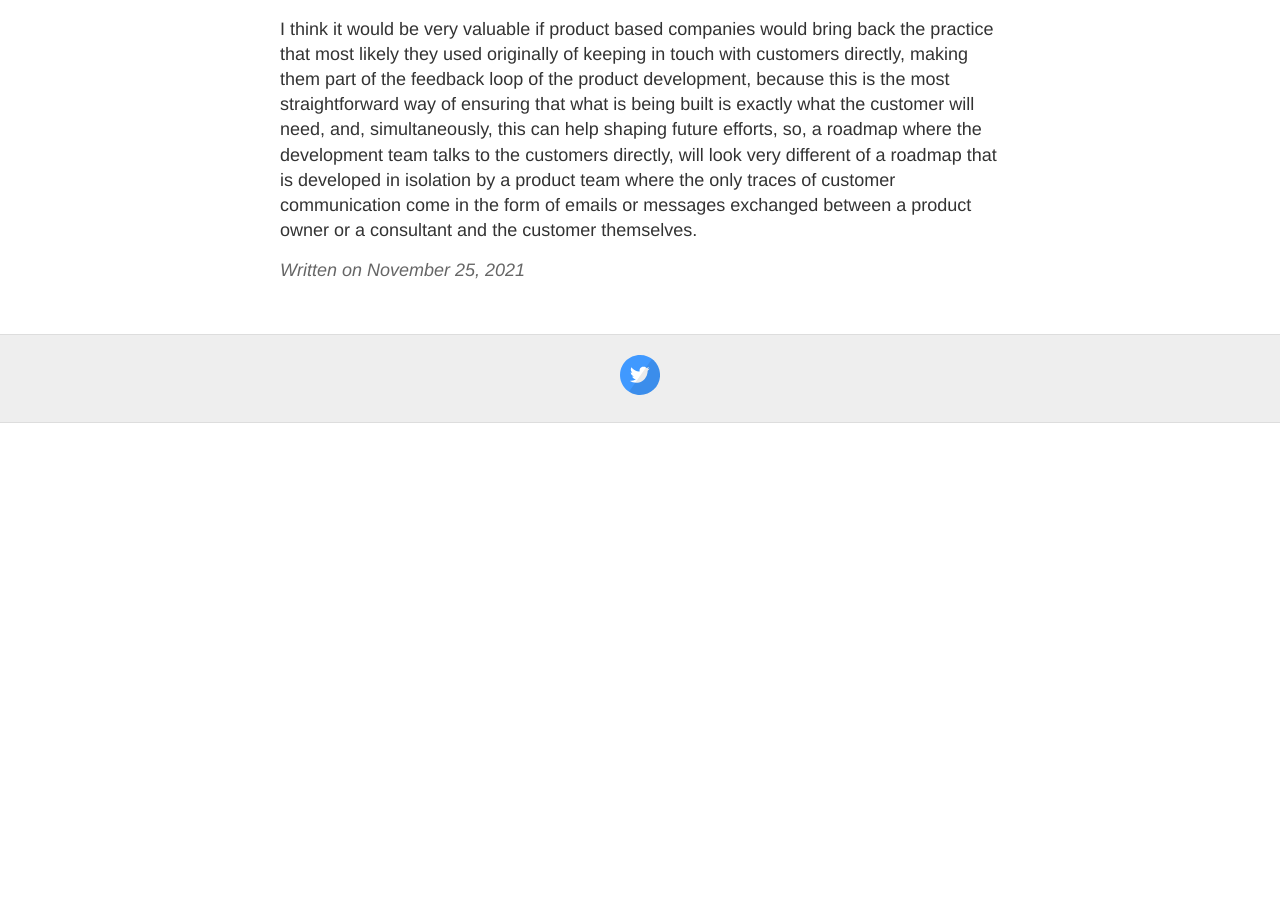
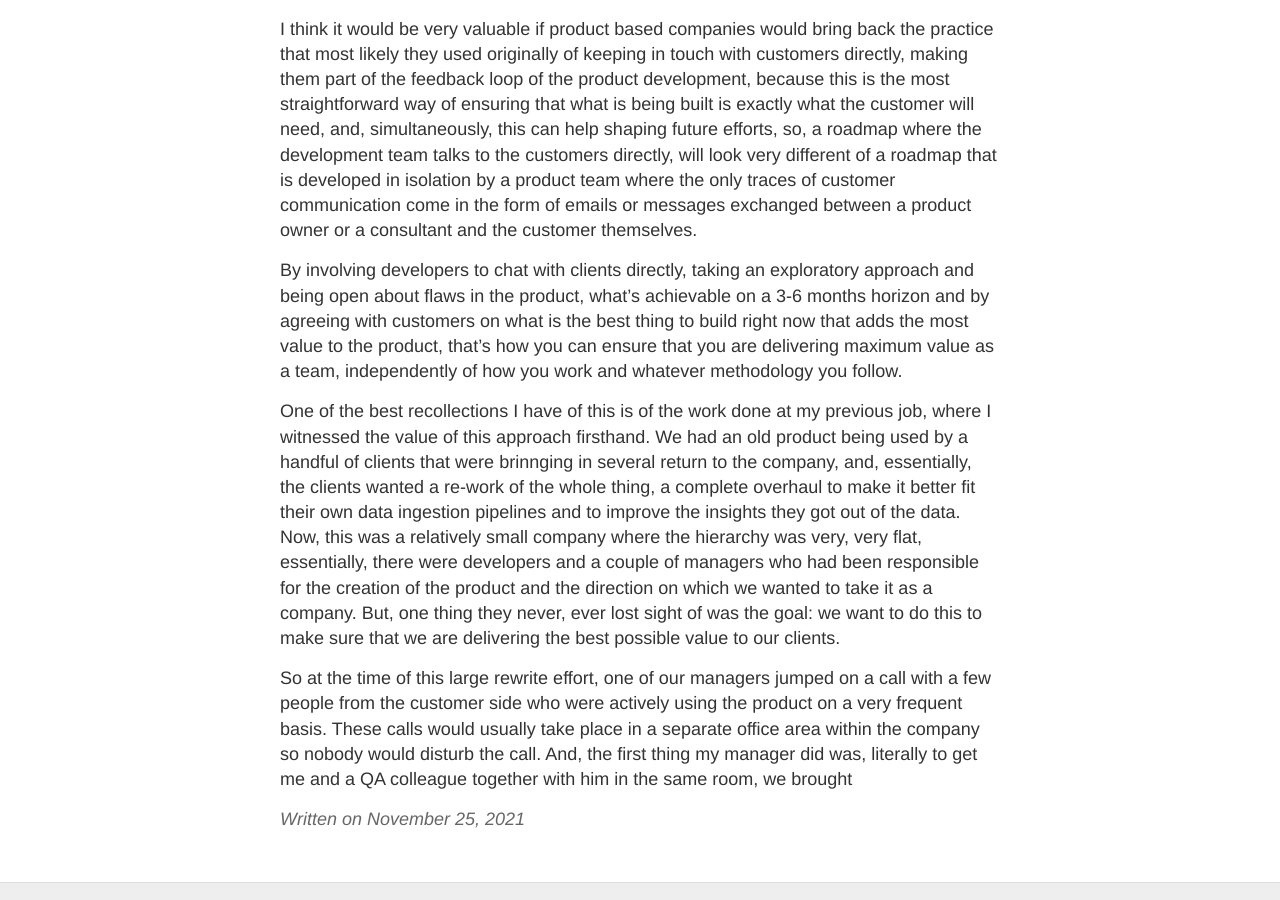
Before and after one commit to bruno-oliveira/techblog, a Jekyll site: the page built from _posts/2021-11-25-Involve-clients-in-the-feedback-loop.md, in a window 1280 px wide and 900 px high, scrolled down 1364 px. Built offline with Jekyll 4.4.1, drawn with Linux system fonts in a browser that asks for light colours; our own code applies the rules of GitHub Pages for plain Markdown files; before the commit the page ends 1787 px from its top, so only the background shows below that.

Commit message:
Update 2021-11-25-Involve-clients-in-the-feedback-loop.md

```diff
--- a/_posts/2021-11-25-Involve-clients-in-the-feedback-loop.md
+++ b/_posts/2021-11-25-Involve-clients-in-the-feedback-loop.md
@@ -11,3 +11,9 @@ Instead of having direct conversations with the customer, which is the most rele
 The problem with introducing these proxy stakeholders like Product Owners, Managers, Customer Relations, etc, is that the people in the middle are not tied directly to the product development directly, so, when translating the needs of the customer back to the development team, an obvious disconnect happens because the interface between both ends only knows about one side (the business and/ore requirements), but, is somewhat in the dark about the other side (the development team and its efforts) which makes interfacing literally impossible.
 
 I think it would be very valuable if product based companies would bring back the practice that most likely they used originally of keeping in touch with customers directly, making them part of the feedback loop of the product development, because this is the most straightforward way of ensuring that what is being built is exactly what the customer will need, and, simultaneously, this can help shaping future efforts, so, a roadmap where the development team talks to the customers directly, will look very different of a roadmap that is developed in isolation by a product team where the only traces of customer communication come in the form of emails or messages exchanged between a product owner or a consultant and the customer themselves.
+
+By involving developers to chat with clients directly, taking an exploratory approach and being open about flaws in the product, what's achievable on a 3-6 months horizon and by agreeing with customers on what is the best thing to build right now that adds the most value to the product, that's how you can ensure that you are delivering maximum value as a team, independently of how you work and whatever methodology you follow.
+
+One of the best recollections I have of this is of the work done at my previous job, where I witnessed the value of this approach firsthand. We had an old product being used by a handful of clients that were brinnging in several return to the company, and, essentially, the clients wanted a re-work of the whole thing, a complete overhaul to make it better fit their own data ingestion pipelines and to improve the insights they got out of the data. Now, this was a relatively small company where the hierarchy was very, very flat, essentially, there were developers and a couple of managers who had been responsible for the creation of the product and the direction on which we wanted to take it as a company. But, one thing they never, ever lost sight of was the goal: we want to do this to make sure that we are delivering the best possible value to our clients.
+
+So at the time of this large rewrite effort, one of our managers jumped on a call with a few people from the customer side who were actively using the product on a very frequent basis. These calls would usually take place in a separate office area within the company so nobody would disturb the call. And, the first thing my manager did was, literally to get me and a QA colleague together with him in the same room, we brought
```
